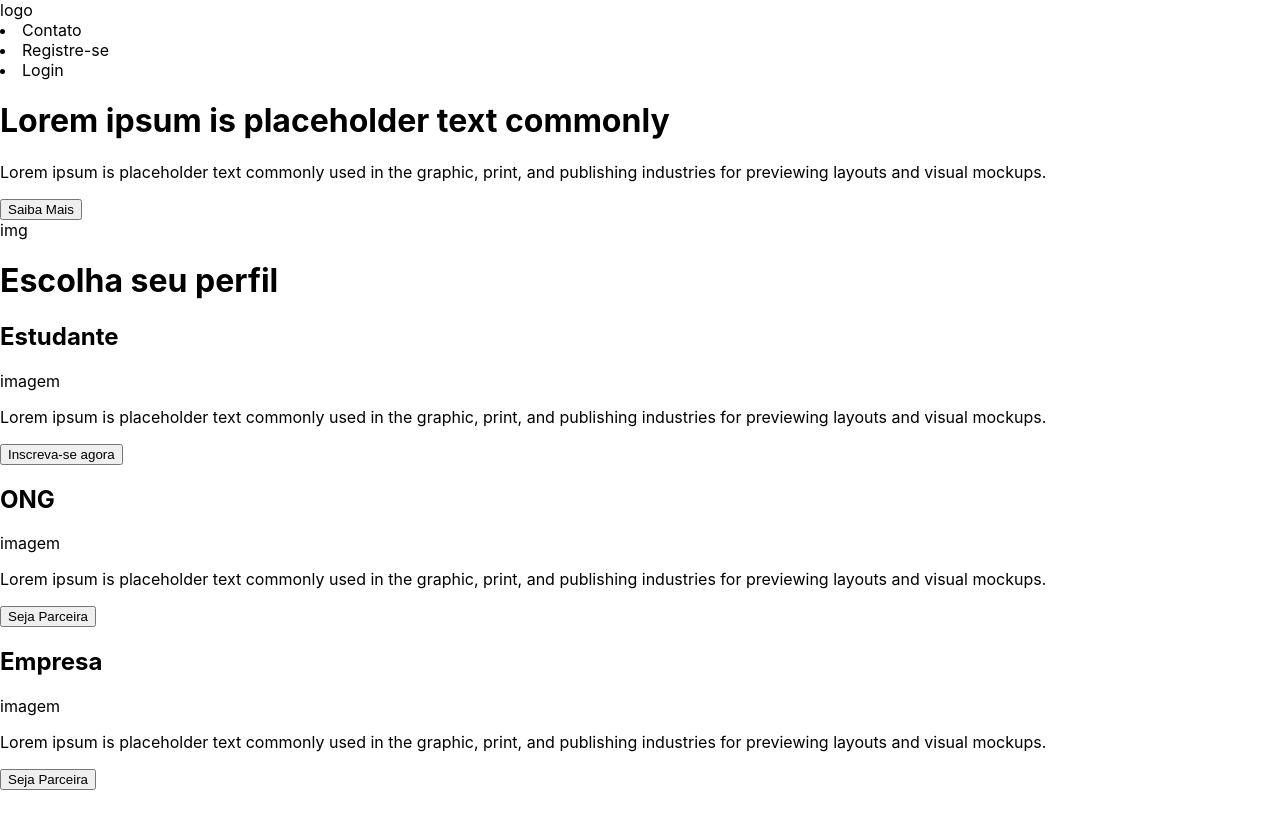
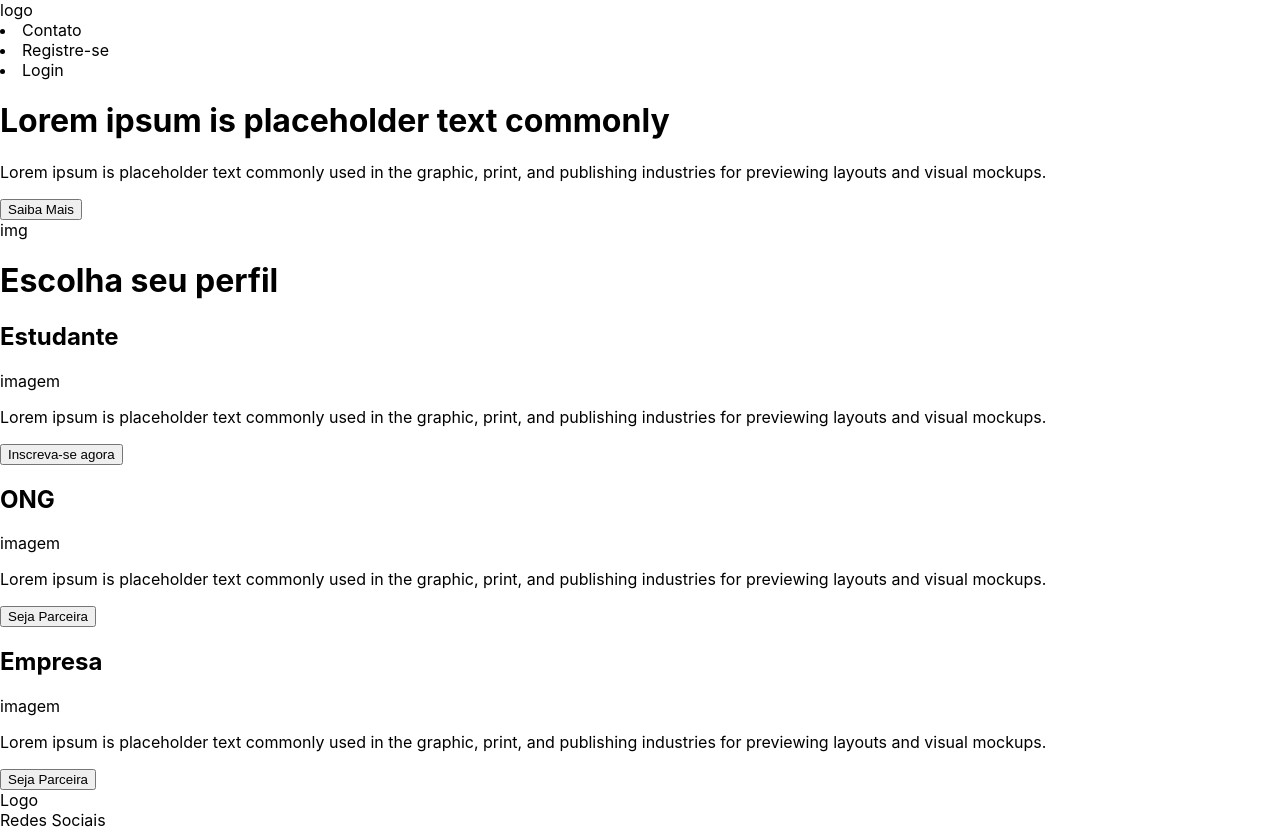
Before and after one commit to TiagoEsdras/aprendev, a React (Create React App) app: page / in a window 1280 px wide. Before the commit the page ends 800 px from the top, so only its background shows below. Built offline with nearby package versions, Linux system fonts and the light colour scheme.

Commit message:
Criando componente Footer

```diff
--- /dev/null
+++ b/src/Components/Footer.js
@@ -0,0 +1,18 @@
+import { Component } from 'react';
+
+class Footer extends Component {
+  render() {
+    return (
+      <footer>
+        <div>
+          Logo
+        </div>
+        <div>
+          Redes Sociais
+        </div>
+      </footer>
+    )
+  }
+}
+
+export default Footer;
--- a/src/Pages/Home.js
+++ b/src/Pages/Home.js
@@ -1,4 +1,5 @@
 import { Component } from 'react';
+import Footer from '../Components/Footer';
 import Header from '../Components/Header';
 import MainSlide from '../Components/MainSlide';
 import Profile from '../Components/Profile';
@@ -10,6 +11,7 @@
         <Header />
         <MainSlide />
         <Profile />
+        <Footer />
       </div>
     )
   }
```
Also changed, not shown: 1 other file (tests, documents, lock files or other folders).
